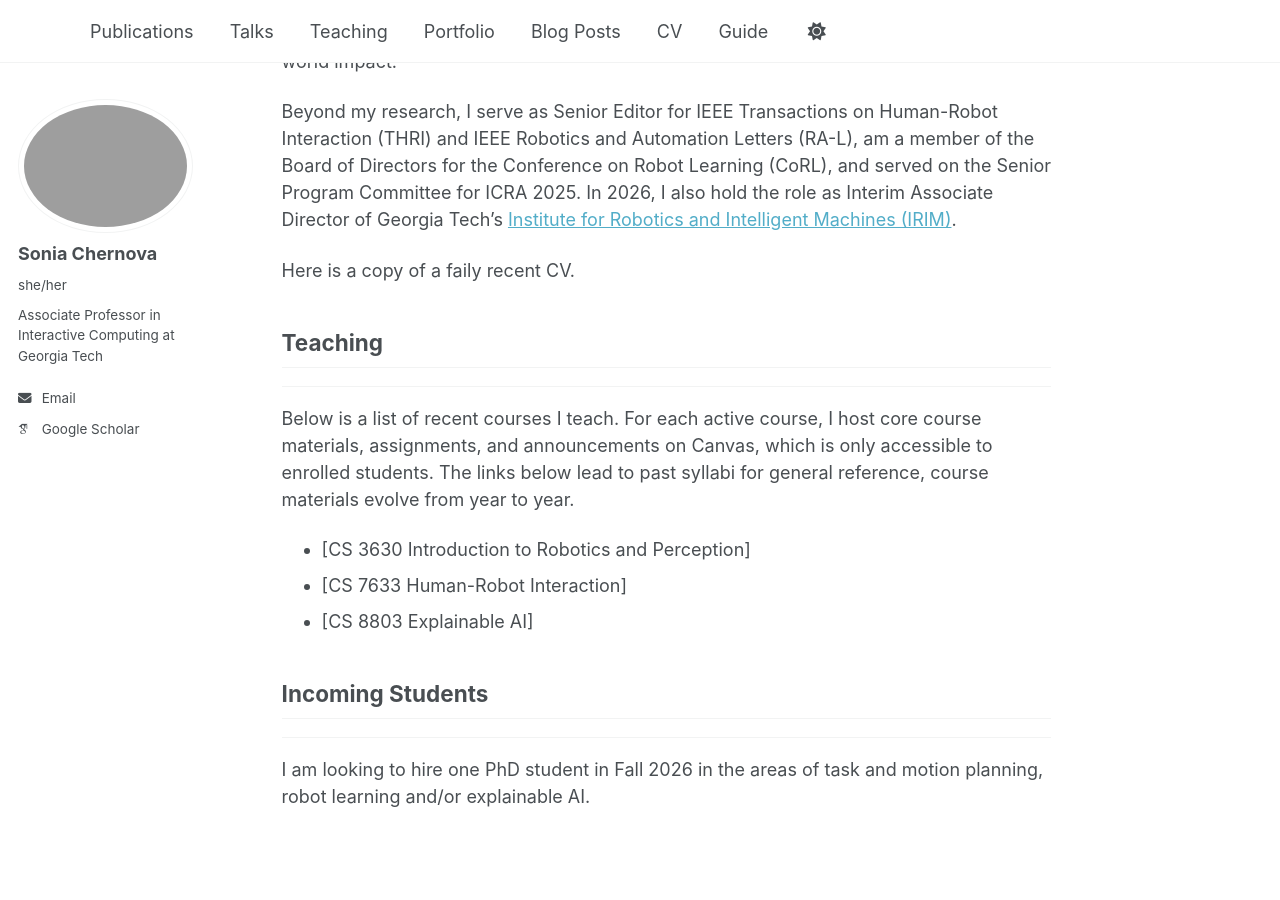
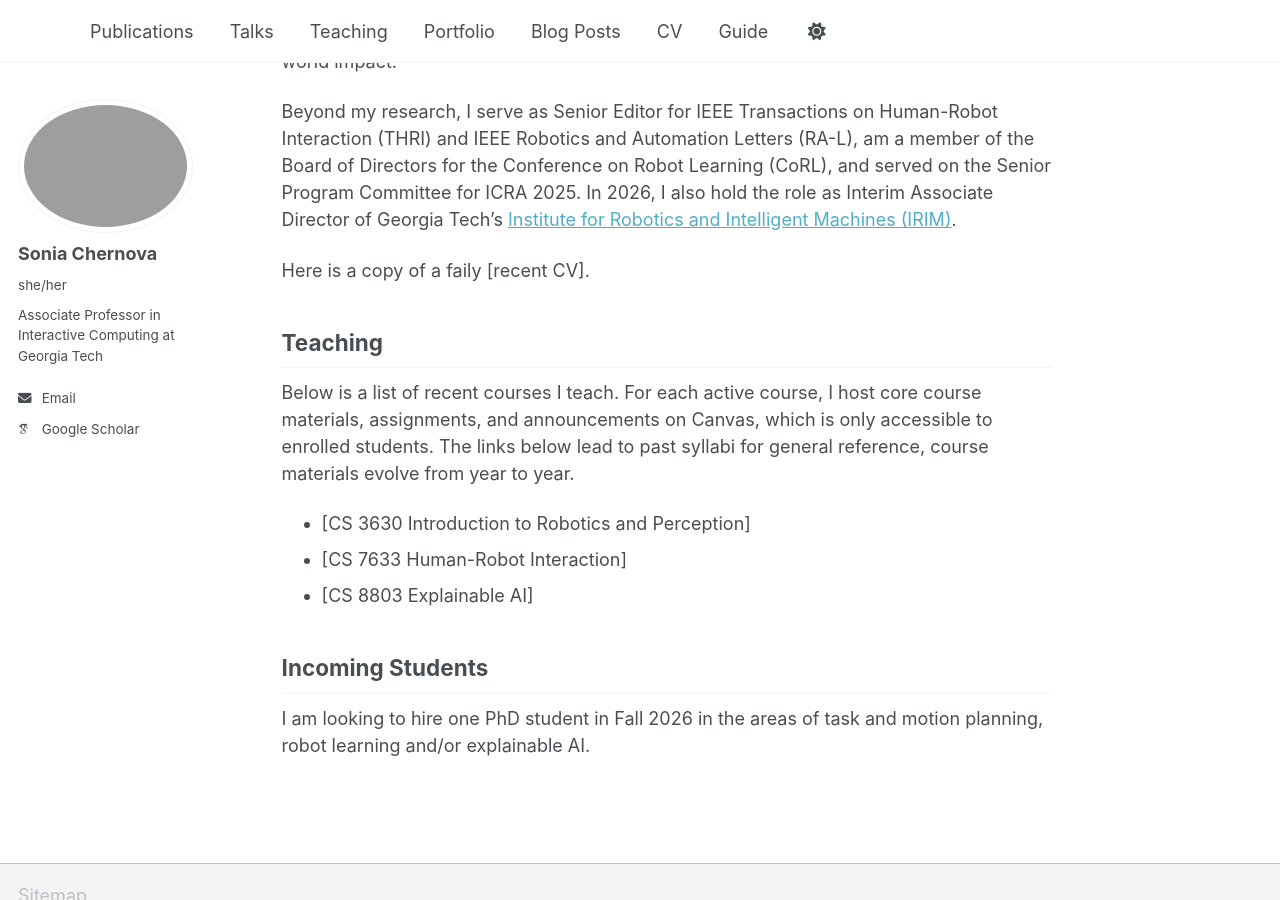
Before and after one commit to schernova/schernova.github.io, a Jekyll site: the page built from _pages/about.md, in a window 1280 px wide and 900 px high, scrolled down 557 px. Built offline with Jekyll 4.4.1, drawn with Linux system fonts in a browser that asks for light colours; some web fonts are replaced; a script bundle is joined from its source files by our own code; library files that are not in the unit come from our copies.

```diff
--- a/_pages/about.md
+++ b/_pages/about.md
@@ -15,10 +15,9 @@ I also serve as Executive Director and Principal Investigator of [AI-CARING](htt
 
 Beyond my research, I serve as Senior Editor for IEEE Transactions on Human-Robot Interaction (THRI) and IEEE Robotics and Automation Letters (RA-L), am a member of the Board of Directors for the Conference on Robot Learning (CoRL), and served on the Senior Program Committee for ICRA 2025. In 2026, I also hold the role as Interim Associate Director of Georgia Tech’s [Institute for Robotics and Intelligent Machines (IRIM)](https://research.gatech.edu/robotics).
 
-Here is a copy of a faily recent CV.
+Here is a copy of a faily [recent CV].
 
 ## Teaching
-------
 Below is a list of recent courses I teach. For each active course, I host core course materials, assignments, and announcements on Canvas, which is only accessible to enrolled students. The links below lead to past syllabi for general reference, course materials evolve from year to year.
 
 - [CS 3630 Introduction to Robotics and Perception]
@@ -26,5 +25,4 @@ Below is a list of recent courses I teach. For each active course, I host core c
 - [CS 8803 Explainable AI]
 
 ## Incoming Students
-------
 I am looking to hire one PhD student in Fall 2026 in the areas of task and motion planning, robot learning and/or explainable AI.
```
